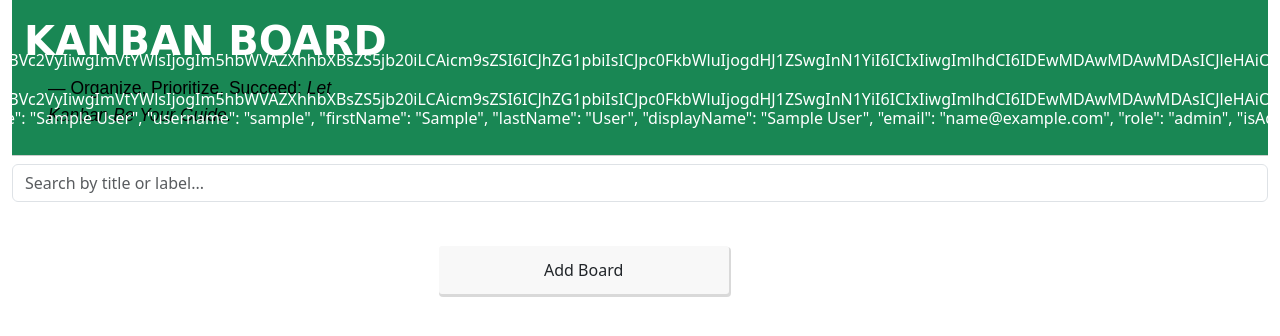
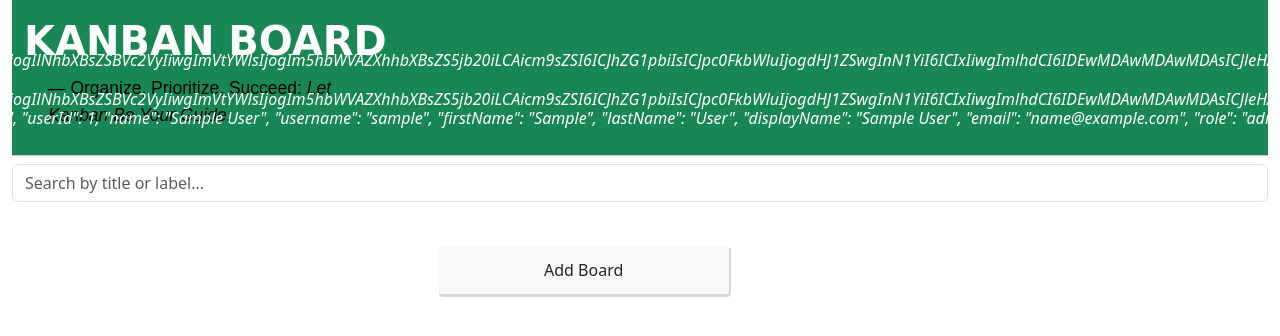
Before and after one commit to Shantanu-2127/Kanban_board, a React (Create React App) app: page / in a window 1280 px wide. Shown: the top 336 px of the page. Built offline with nearby package versions, Linux system fonts and the light colour scheme; sample sign-in values are in the browser's storage.

Commit message:
navbar fixed

```diff
--- a/src/Components/Navbar/Navbar.js
+++ b/src/Components/Navbar/Navbar.js
@@ -21,7 +21,7 @@ export default function Navbar() {
         <div className="d-flex flex-column flex-lg-row align-items-lg-center w-100">
           <div className="d-flex justify-content-end align-items-center w-100"  style={{gap: "2"}}>
             <p className="text-white me-3 mb-2 mb-lg-0">
-              <h5 className="mb-0">Username: </h5><h6 className="mb-0">{localStorage.getItem("Curr_user")}</h6>
+              <h5 className="mb-0 fw-light">Username: </h5><h6 className="mb-0 fst-italic fw-light">{localStorage.getItem("Curr_user")}</h6>
             </p>
             <div className='logout_button'>
             <button className="btn btn-outline-dark  mt-2 mt-lg-0 fw-bold" onClick={handleLogout}>
```
